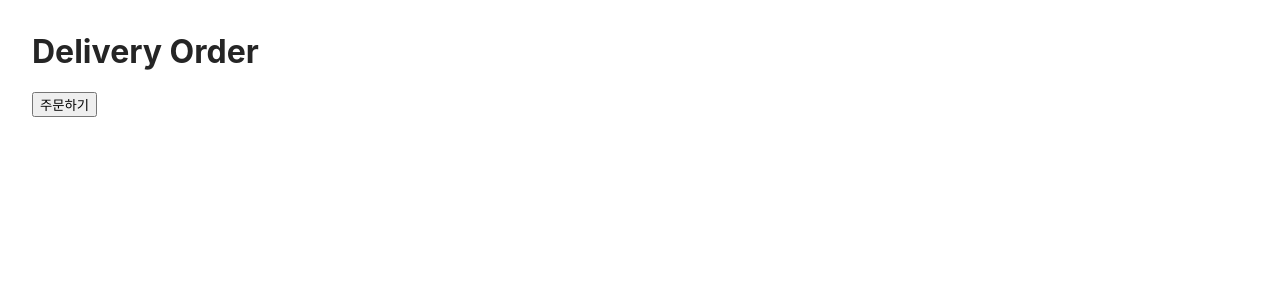
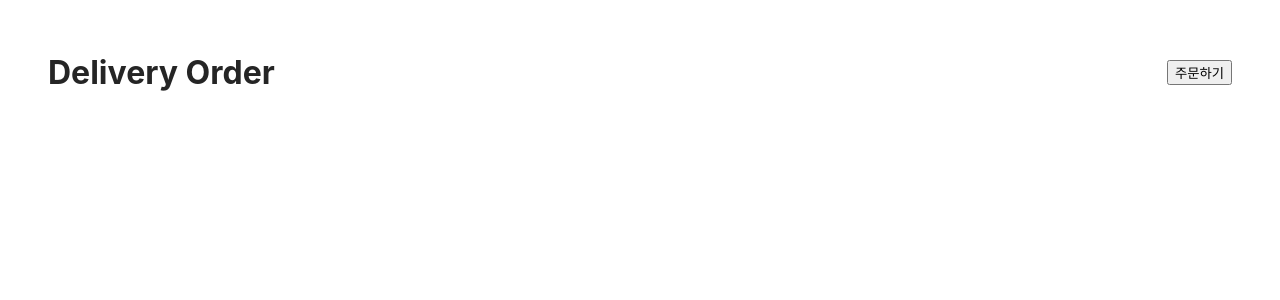
Before and after one commit to seon-mikim/-deliveryorder, a React (Create React App) app: page / in a window 1280 px wide. Shown: the top 300 px of the page. Built offline with nearby package versions, Linux system fonts and the light colour scheme.

Commit message:
design: Hedear 컴포넌트 디자인 추가
- css 작업

```diff
--- a/src/components/Header/Header.module.css
+++ b/src/components/Header/Header.module.css
@@ -1,7 +1,10 @@
-.delivery-header{
-	margin: 2rem;
-	.header__text {
-		font-size: 2rem;
-		color: #252525
-	}
+.delivery-header {
+  margin: 2rem 3rem;
+  display: flex;
+  align-items: center;
+  justify-content: space-between;
+  .header__text {
+    font-size: 2rem;
+    color: #252525;
+  }
 }
```
